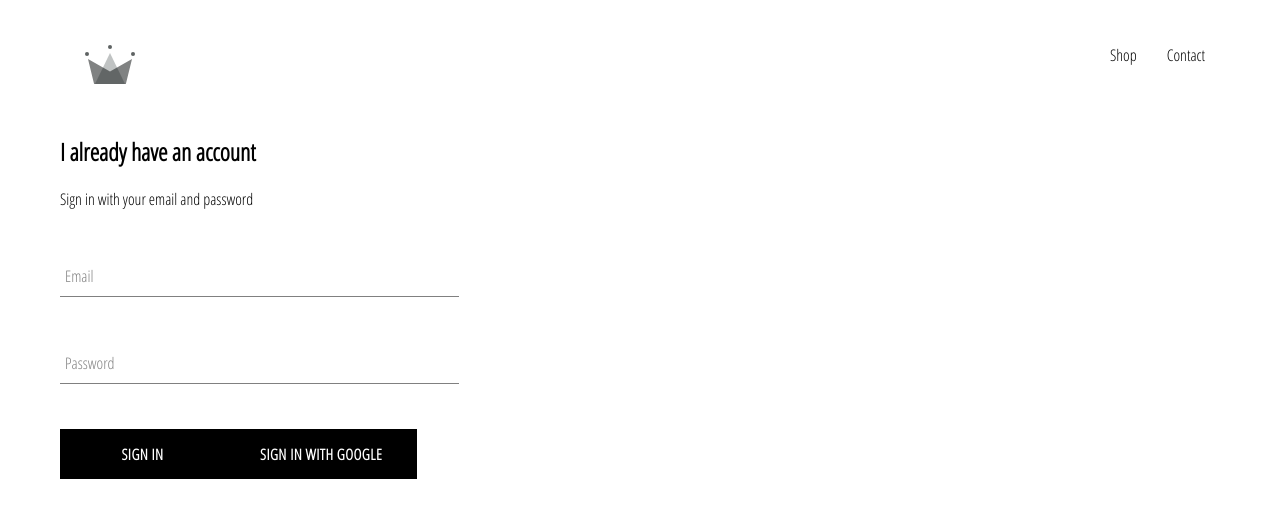
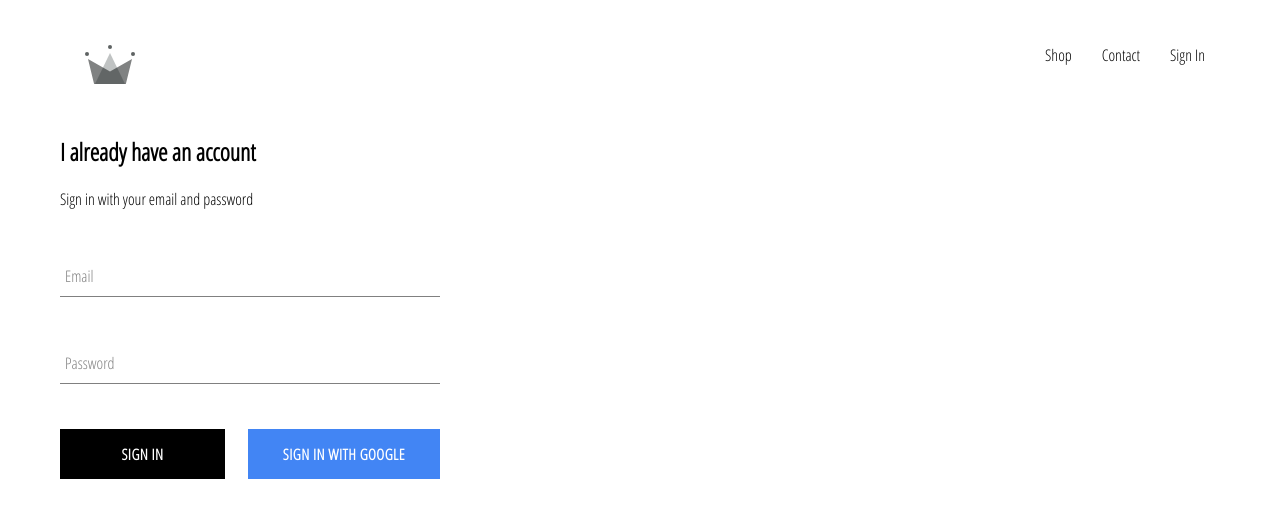
Before and after one commit to ashikurt77/shop, a React (Create React App) app: page /signin in a window 1280 px wide. Shown: the top 518 px of the page. Built offline with nearby package versions, Linux system fonts and the light colour scheme; no server answers.

Commit message:
integrated firebase in signin

```diff
--- a/src/App.css
+++ b/src/App.css
@@ -6,3 +6,7 @@ a {
   text-decoration: none;
   color: black;
 }
+
+* {
+  box-sizing: border-box;
+}
--- a/src/App.js
+++ b/src/App.js
@@ -1,7 +1,7 @@
 import React from "react";
 import HomePage from "./pages/homepage/homepage.component";
 import "./App.css";
-import { Switch, Route } from "react-router-dom";
+import { Switch, Route, withRouter } from "react-router-dom";
 import Shop from "./pages/shop/shop.component";
 import Header from "./components/header/Header.component";
 import SignInAndOut from "./pages/SignInAndOut/SignInAndOut.component";
@@ -21,7 +21,8 @@ class App extends React.Component {
   componentDidMount() {
     this.unSubscribeFromAuth = auth.onAuthStateChanged(user => {
       this.setState({ currentUser: user });
-      console.log(user);
+      const { history } = this.props;
+      user ? history.push("/") : history.push("/signin");
     });
   }
 
@@ -32,7 +33,7 @@ class App extends React.Component {
   render() {
     return (
       <div>
-        <Header />
+        <Header currentUser={this.state.currentUser} />
         <Switch>
           <Route exact path="/" component={HomePage} />
           <Route path="/shop" component={Shop} />
@@ -43,4 +44,4 @@ class App extends React.Component {
   }
 }
 
-export default App;
+export default withRouter(App);
--- a/src/components/custom-button/CustomButton.component.jsx
+++ b/src/components/custom-button/CustomButton.component.jsx
@@ -1,9 +1,12 @@
 import React from "react";
 import "./CustomButton.styles.scss";
 
-const CustomButton = ({ children, ...otherProps }) => {
+const CustomButton = ({ children, isGoogleSignIn, ...otherProps }) => {
   return (
-    <button className="custom-button" {...otherProps}>
+    <button
+      className={`${isGoogleSignIn ? "google-sign-in" : ""} custom-button`}
+      {...otherProps}
+    >
       {children}
     </button>
   );
--- a/src/components/custom-button/CustomButton.styles.scss
+++ b/src/components/custom-button/CustomButton.styles.scss
@@ -19,4 +19,14 @@
     color: black;
     border: 1px solid black;
   }
+
+  &.google-sign-in {
+    background-color: #4285f4;
+    color: white;
+
+    &:hover {
+      background-color: #357ae8;
+      border: none;
+    }
+  }
 }
--- a/src/components/header/Header.component.jsx
+++ b/src/components/header/Header.component.jsx
@@ -2,8 +2,10 @@ import React from "react";
 import { Link } from "react-router-dom";
 import { ReactComponent as Logo } from "../../assests/crown.svg";
 import "./Header.styles.scss";
+import { auth } from "../../firebase/firebase";
 
-const Header = () => (
+const Header = ({ currentUser, history }) => {
+  return (
     <div className="header">
       <Link to="/" className="logo-container">
         <Logo className="logo" />
@@ -17,8 +19,18 @@ const Header = () => (
           {" "}
           Contact{" "}
         </Link>
+        {currentUser ? (
+          <div className="option" onClick={() => auth.signOut()}>
+            {`Sign Out (${currentUser.displayName})`}
+          </div>
+        ) : (
+          <Link className="option" to="signin">
+            Sign In
+          </Link>
+        )}
       </div>
     </div>
   );
+};
 
 export default Header;
--- a/src/components/header/Header.styles.scss
+++ b/src/components/header/Header.styles.scss
@@ -20,6 +20,7 @@
 
     .option {
       padding: 10px 15px;
+      cursor: pointer;
     }
   }
 }
--- a/src/components/sign-in/SignIn.component.jsx
+++ b/src/components/sign-in/SignIn.component.jsx
@@ -49,11 +49,12 @@ class SignIn extends React.Component {
             label="Password"
             required
           />
-
-          <CustomButton type="submit"> Sign In </CustomButton>
-          <CustomButton onClick={SignInWithGoogle}>
-            Sign In With Google
-          </CustomButton>
+          <div className="buttons">
+            <CustomButton type="submit"> Sign In </CustomButton>
+            <CustomButton onClick={SignInWithGoogle} isGoogleSignIn>
+              Sign In With Google
+            </CustomButton>
+          </div>
         </form>
       </div>
     );
--- a/src/components/sign-in/SignIn.styles.scss
+++ b/src/components/sign-in/SignIn.styles.scss
@@ -1,5 +1,5 @@
 .sign-in {
-  width: 30vw;
+  width: 380px;
   display: flex;
   flex-direction: column;
 }
@@ -7,3 +7,8 @@
 .title {
   margin: 10px 0px;
 }
+
+.buttons {
+  display: flex;
+  justify-content: space-between;
+}
```
Lines whose indentation alone changed are shown as unchanged.
